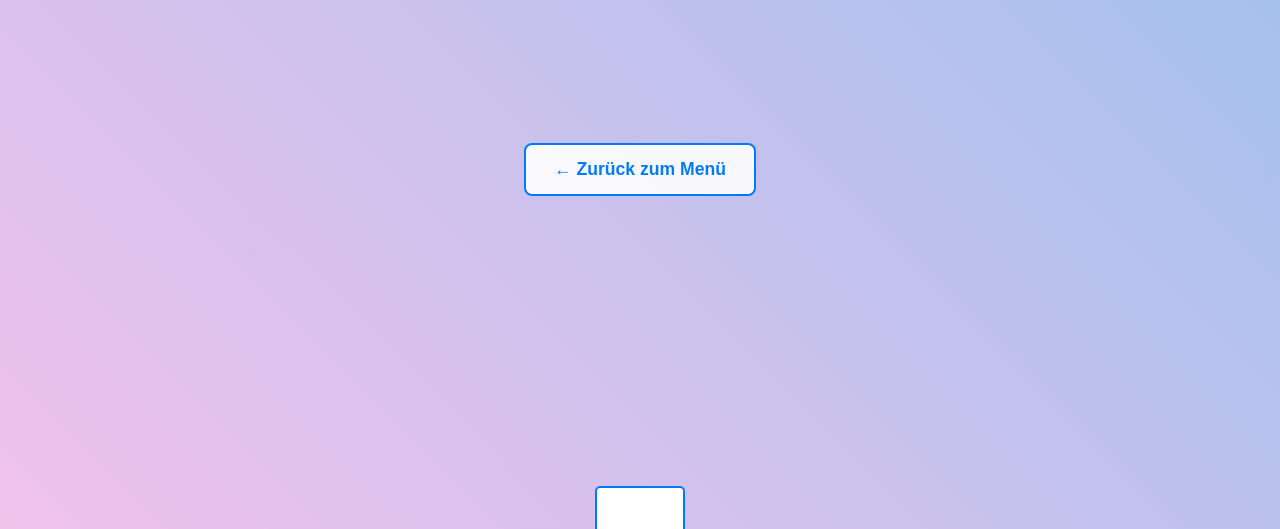
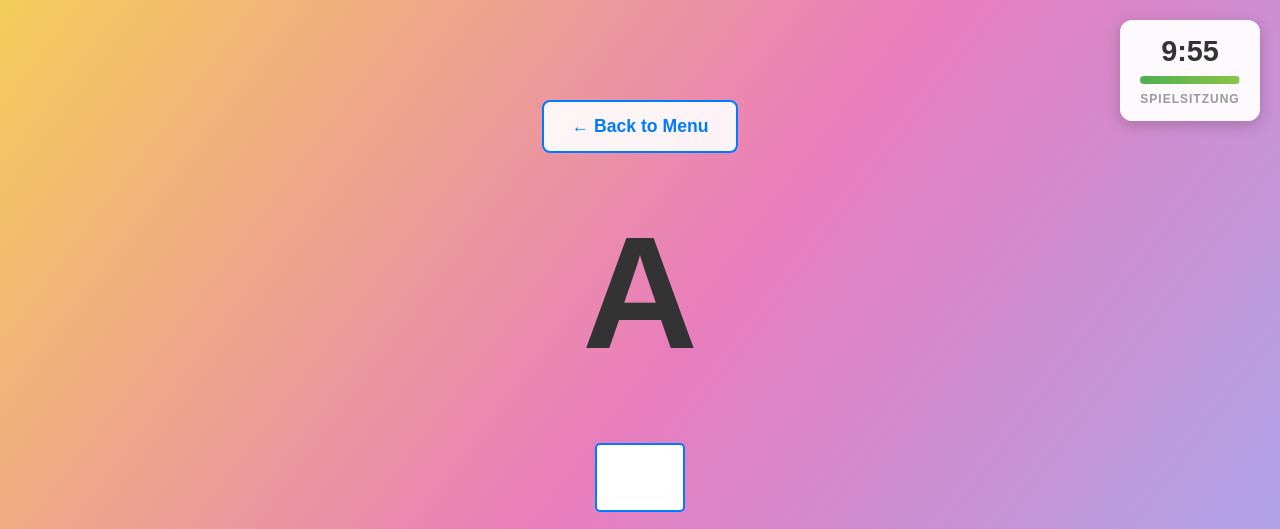
Before and after one commit to andrey-germany/preschool, a plain HTML site: page games/alphabet-game.html in a window 1280 px wide. Shown: the top 529 px of the page. Drawn offline with Linux system fonts and the light colour scheme.

Commit message:
fix: convert remaining games to ES6 modules
Converted alphabet-game.html and story-builder.html from old-style
script imports to proper ES6 modules.

Changes:
- alphabet-game.html:
  ✅ Changed to type=module
  ✅ Proper imports from ../lib/games.js and ../lib/config.js
  ✅ Added SessionTimer (10 min)

- story-builder.html:
  ✅ Changed to type=module
  ✅ Proper imports from ../lib/games.js and ../lib/config.js
  ✅ Added SessionTimer (15 min)

Status: ALL 11 games now use proper ES6 module imports

```diff
--- a/games/alphabet-game.html
+++ b/games/alphabet-game.html
@@ -227,8 +227,12 @@
         <h1 id="page-title"></h1>
     </div>
 
-    <script src="games.js"></script>
-    <script>
+    <script type="module">
+        import { setPageLanguage, getLocalizedStrings, setRandomGradientBackground, triggerReward, addConfettiStyles, SessionTimer } from '../lib/games.js';
+        import { GAMES } from '../lib/config.js';
+
+        addConfettiStyles();
+
         // Game state
         const uppercaseAlphabet = 'ABCDEFGHIJKLMNOPQRSTUVWXYZ';
         const lowercaseAlphabet = 'abcdefghijklmnopqrstuvwxyz';
@@ -237,6 +241,7 @@
         let currentIndex = 0;
         let isUppercase = true;
         let isAlphabeticalOrder = true;
+        let sessionTimer = null;
 
         // DOM elements
         const currentLetterDiv = document.getElementById('current-letter');
@@ -374,6 +379,11 @@
         updateOrderButtonUI();
         updateLetterListAndDisplay();
         setRandomGradientBackground();
+
+        // Start session timer
+        const sessionLength = GAMES.alphabet?.sessionLengthMinutes || 10;
+        sessionTimer = new SessionTimer(sessionLength);
+        sessionTimer.start();
     </script>
 
 </body>
```
Also changed, not shown: games/story-builder.html (+11 -2 lines).
